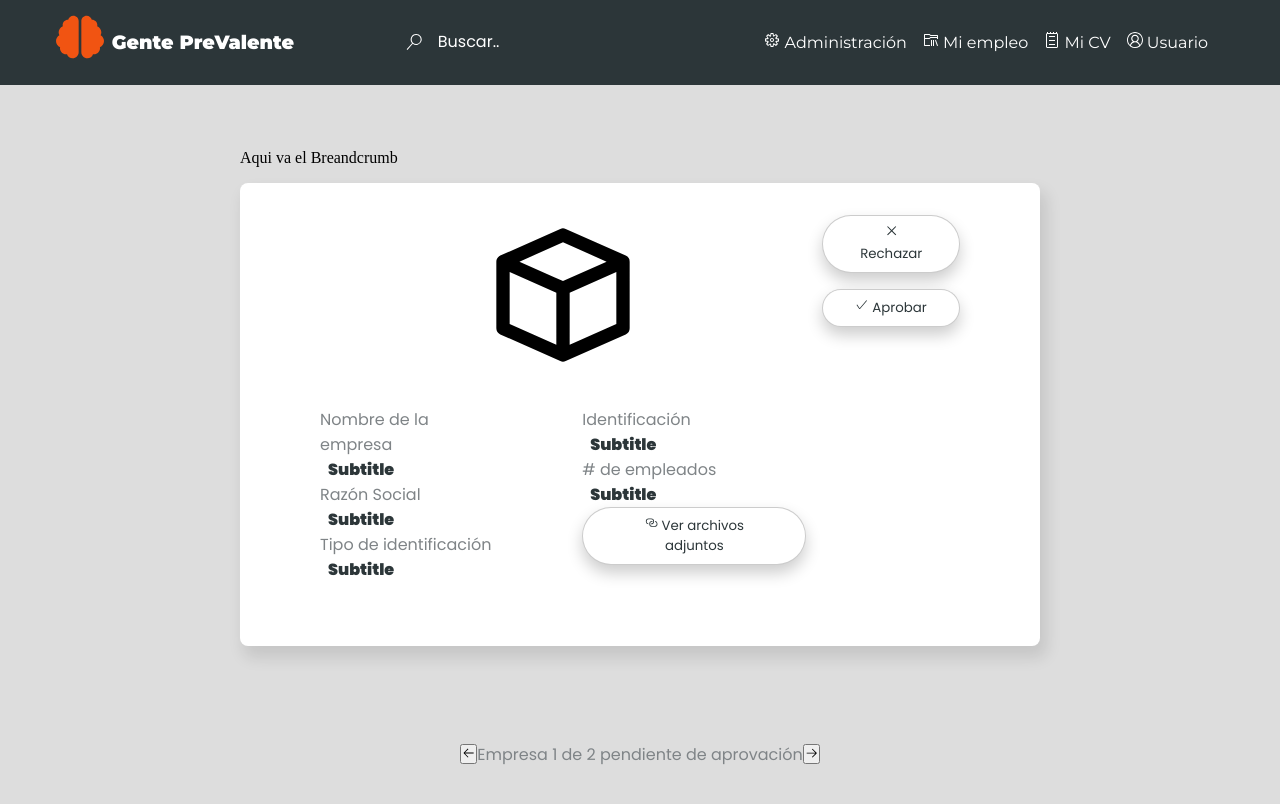
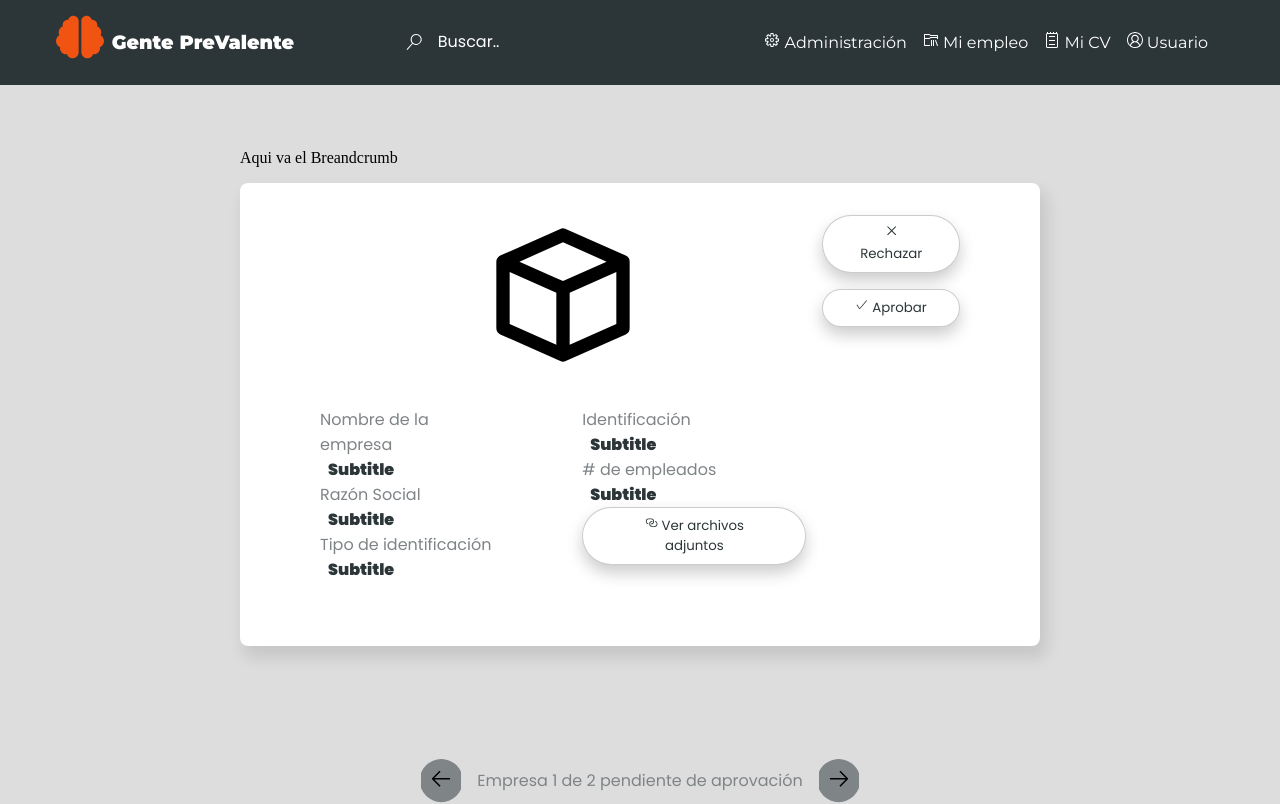
Before and after one commit to Jevelopers/PreValente, a React (Create React App) app in the folder prevalente/: page /Administration/Solicitar in a window 1280 px wide. Shown: the top 804 px of the page. Built offline with nearby package versions, Linux system fonts and the light colour scheme.

Commit message:
UpdatePagination

```diff
--- a/prevalente/src/Components/Card/Lg/Card.jsx
+++ b/prevalente/src/Components/Card/Lg/Card.jsx
@@ -68,9 +68,9 @@ function Card() {
 
         <div className={stylesCardLg.container__footer}>
           <div className={stylesCardLg.pagination}>
-            <button><VscArrowLeft /></button>
-            <p className={stylesCardLg.text}>Empresa 1 de 2 pendiente de aprovación</p>
-            <button><VscArrowRight /></button>
+            <button className={stylesCardLg.pagination__button}><VscArrowLeft /></button>
+              <p className={stylesCardLg.text}>Empresa 1 de 2 pendiente de aprovación</p>
+            <button className={stylesCardLg.pagination__button}><VscArrowRight /></button>
           </div>
         </div>
       </div>
--- a/prevalente/src/Components/Card/Lg/Card.module.css
+++ b/prevalente/src/Components/Card/Lg/Card.module.css
@@ -80,6 +80,21 @@
     justify-content: center;
 }
 
+.pagination__button {
+    padding: .5rem;
+    border: none;
+    font-size: 1.5rem;
+    clip-path: circle(50% at 50% 50%);
+    background: var(--color-accent);
+    margin: 1rem;
+
+}
+
+.pagination__button:hover {
+    transform: scale(1.1);
+}
+
+
 .text {
     font-family: var(--font-text);
     color: var(--color-accent);
```
